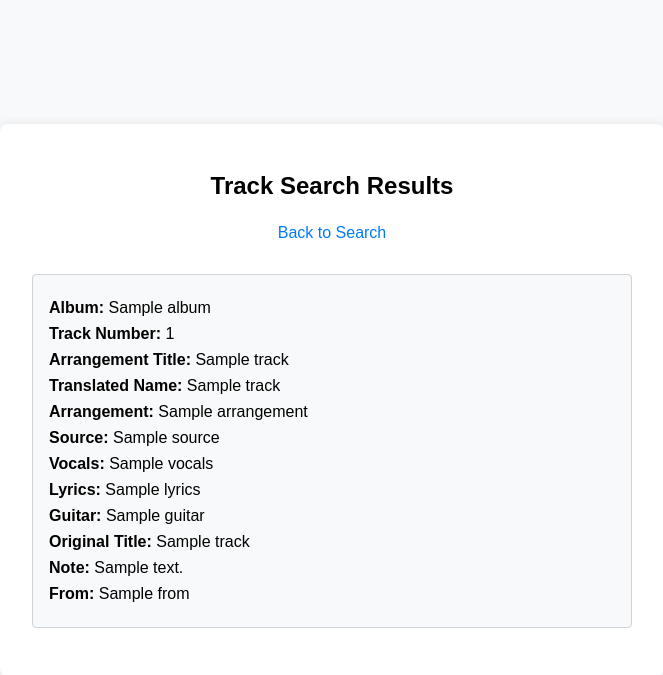
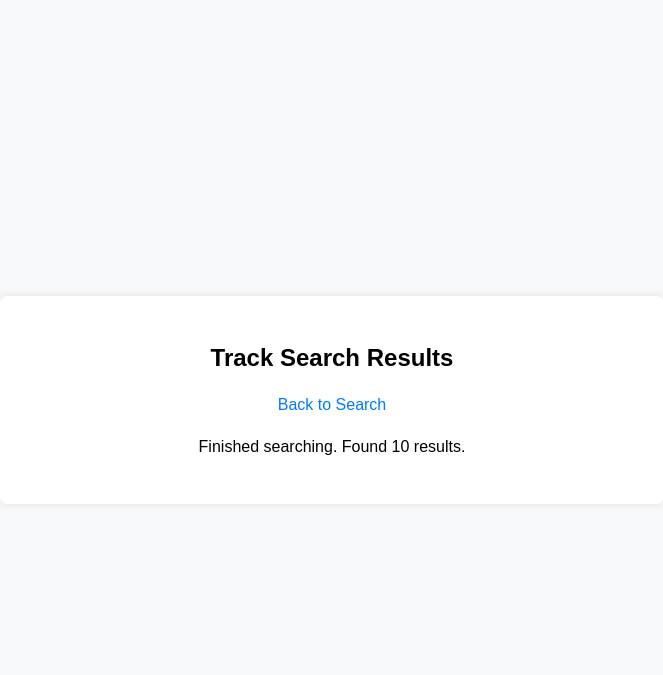
Before and after one commit to mochidaz/nazrin-dowse, a Flask app: template templates/results.html in a window 1280 px wide. Shown: the top 675 px of the page, without its empty margins (308-971 px from the left). Run offline with Flask 3, Linux system fonts and the light colour scheme; the template is opened without the code that fills it: most values are stand-ins (such as "Sample title", 1, 10 or a date in 2020).

Commit message:
make it realtime

```diff
--- a/main.py
+++ b/main.py
@@ -1,4 +1,4 @@
-from flask import Flask, request, render_template
+from flask import Flask, request, render_template, stream_template
 import cloudscraper
 from bs4 import BeautifulSoup
 import urllib.parse
@@ -68,8 +68,6 @@ def search(search_query, url):
         if normalize_whitespace(search_query.lower()) not in normalize_whitespace(album_soup.text.lower().strip()):
             continue
 
-        print(music_title)
-
         track_lists = album_soup.find_all('ul')
         for track_list in track_lists:
             if normalize_whitespace(search_query.lower()) not in normalize_whitespace(track_list.text.lower().strip()):
@@ -116,14 +114,14 @@ def search(search_query, url):
                             note = info.split('note:')[1].strip()
                         elif 'from' in info:
                             from_ = info.split('from:')[1].strip()
-                        else:
+                        elif 'translated name:' in info:
                             translated_name = info.strip()
 
                     except Exception:
                         pass
 
                 if original_title and stripped_input in stripped_original:
-                    t = Track(
+                    yield Track(
                         album=music_title,
                         track_number=track_number,
                         arrangement_title=arrangement_title,
@@ -137,9 +135,13 @@ def search(search_query, url):
                         note=note,
                         from_=from_
                     )
-                    found_tracks.append(t)
 
-    return found_tracks
+class Counter:
+    def __init__(self):
+        self.count = 0
+
+    def increment(self):
+        self.count += 1
 
 @app.route('/', methods=['GET', 'POST'])
 def index():
@@ -147,7 +149,15 @@ def index():
         url = request.form['url']
         search_query = request.form['search_query']
         tracks = search(search_query, url)
-        return render_template('results.html', tracks=tracks)
+        counter = Counter()
+
+        def generate(counter):
+            for track in tracks:
+                counter.increment()
+                yield track
+            yield counter.count
+
+        return stream_template('results.html', tracks=generate(counter))
 
     return render_template('index.html')
 
--- a/templates/results.html
+++ b/templates/results.html
@@ -80,8 +80,20 @@
     <div class="container">
       <h1>Track Search Results</h1>
       <a href="/">Back to Search</a>
+      <p id="searching">Searching...</p>
       <ul>
         {% for track in tracks %}
+        {% if track is number %}
+          {% if track > 0 %}
+            <script>
+                document.getElementById("searching").innerText = "Finished searching. Found {{ track }} results.";
+            </script>
+          {% else %}
+            <script>
+                document.getElementById("searching").innerText = "Finished searching. No results found.";
+            </script>
+          {% endif %}
+        {% else %}
           <li>
             <p><strong>Album:</strong> {{ track.album }}</p>
             <p><strong>Track Number:</strong> {{ track.track_number }}</p>
@@ -96,7 +108,8 @@
             <p><strong>Note:</strong> {{ track.note }}</p>
             <p><strong>From:</strong> {{ track.from_ }}</p>
           </li>
-        {% endfor %}
+        {% endif %}
+      {% endfor %}
       </ul>
     </div>
   </body>
```
